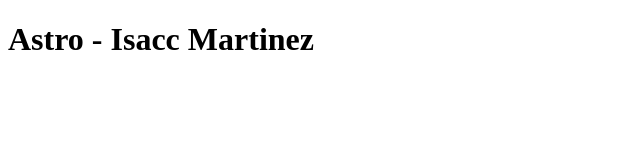
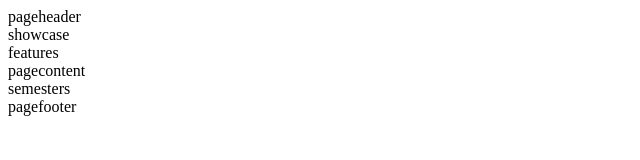
Before and after one commit to martinezisacc/martinezIAstro, an Astro site: page / in a window 1280 px wide. Shown: the whole page, without its empty margins (0-640 px from the left). Built offline with nearby package versions, Linux system fonts and the light colour scheme; Astro itself is replaced by a stand-in of ours.

Commit message:
Updated Index Astro

```diff
--- a/src/pages/index.astro
+++ b/src/pages/index.astro
@@ -8,9 +8,71 @@
 		<link rel="icon" type="image/svg+xml" href="/favicon.svg" />
 		<meta name="viewport" content="width=device-width" />
 		<meta name="generator" content={Astro.generator} />
-		<title>Astro</title>
+		<title>Astro - Isacc Martinez</title>
 	</head>
+
 	<body>
-		<h1>Astro - Isacc Martinez</h1>
+
+		<!--
+			pageheader
+			showcase
+			features
+			pagecontent
+			pagefooter
+		 -->
+
+		<!-- Begin Pageheader -->
+		<header id="pageheader">
+
+			pageheader
+
+		</header>
+		<!-- End Pageheader -->
+
+
+		<!-- Begin Showcase -->
+		<section id="showcase">
+
+			showcase
+
+		</section>
+		<!-- End Showcase -->
+
+
+		<!-- Begin Features -->
+		<section id="features">
+
+			features
+
+		</section>
+		<!-- End Features -->
+
+
+		<!-- Begin Pagecontent -->
+		<main id="pagecontent">
+
+			pagecontent
+
+		</main>
+		<!-- End Pagecontent -->
+
+
+		<!-- Begin Semesters -->
+		<section id="semesters">
+
+			semesters
+
+		</section>
+		<!-- End Semesters -->
+
+		<!-- Begin Pagefooter -->
+		<footer id="pagefooter">
+
+			pagefooter
+
+		</footer>
+		<!-- End Pagefooter -->
+
+
 	</body>
 </html>
```
